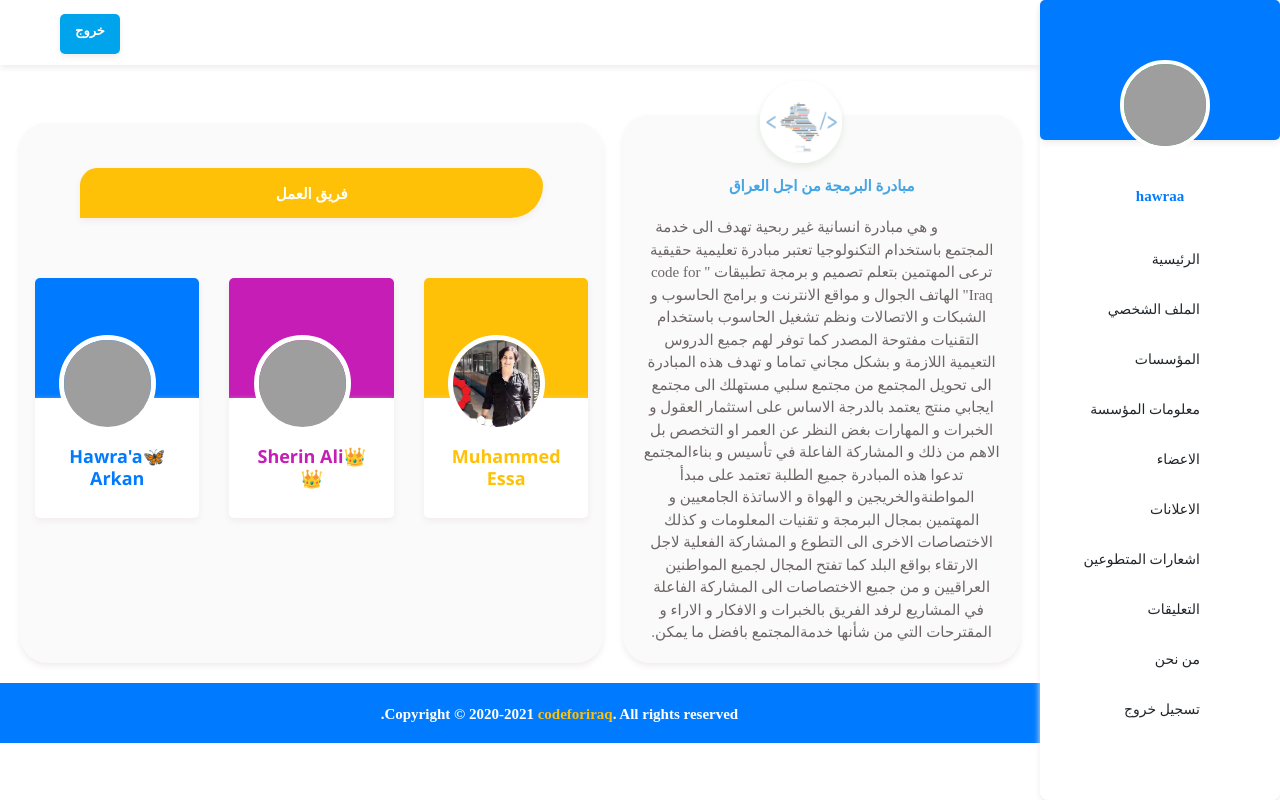
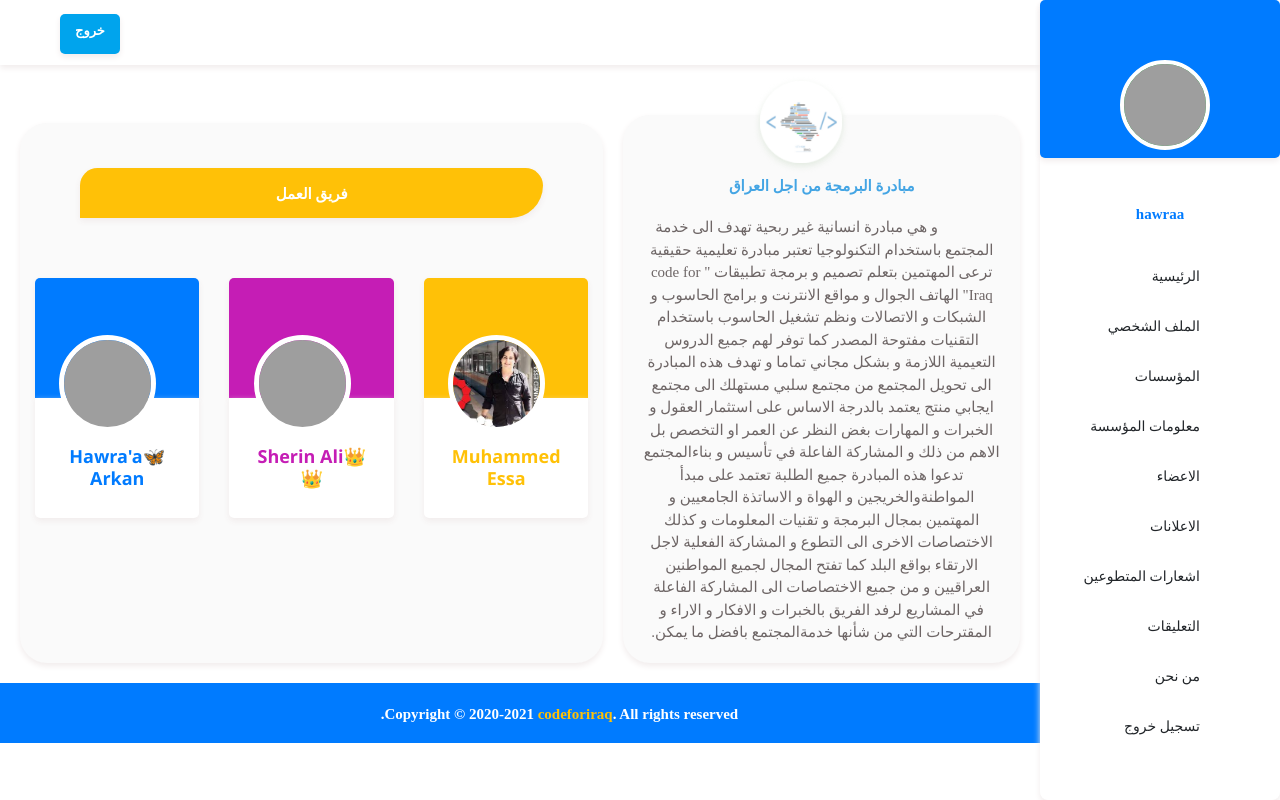
Before and after one commit to EngCoder-Hawraa/Voluteer-IRAQ-2, a Django app: page /about1/ in a window 1280 px wide. Run offline with Django 3.2, Linux system fonts and the light colour scheme; a user stored in the database is signed in; data comes from the database, SQL or seed files in the repository; both versions use the stored data as it was after the commit; some libraries are stand-ins or nearby versions; grey boxes are pictures that could not be loaded.

Commit message:
Voluteer-IRAQ-2

```diff
--- a/volunteer_for-IRAQ/src/volunteer/iraq/templates/hod_template/dashboard.html
+++ b/volunteer_for-IRAQ/src/volunteer/iraq/templates/hod_template/dashboard.html
@@ -3,7 +3,7 @@
 {% block content %}
 <!-- ==========  Start Sidebar  ========== -->
 <div class="navigation Boxshadow mt-1">
-    <div class="Boxshadow Borders badge-primary mb-5 pt-3 pb-2" style="height:140px">
+    <div class="Boxshadow Borders badge-primary mb-5 pt-3 pb-2">
         <img style="width:90px;height:90px;margin-right:70px;border:4px solid white;" class="bg-success mt-5 rounded-circle" src="{{user.adminhod.profile_pic.url}}" alt="الصورة الشخصية">
     </div>
     <!-- <button type="button" style="border-radius:34px;background-color:#00C7FE;border:none;color:white;font-size:14px" class="text-center font-weight-bolder" data-toggle="modal" data-target="#mypicture">
```
Also changed, not shown: volunteer_for-IRAQ/src/volunteer/db.sqlite3, volunteer_for-IRAQ/src/volunteer/media/baby_rTpWwT7.jpg (added), volunteer_for-IRAQ/src/volunteer/media/images_mVrugFj.jpg (added).
